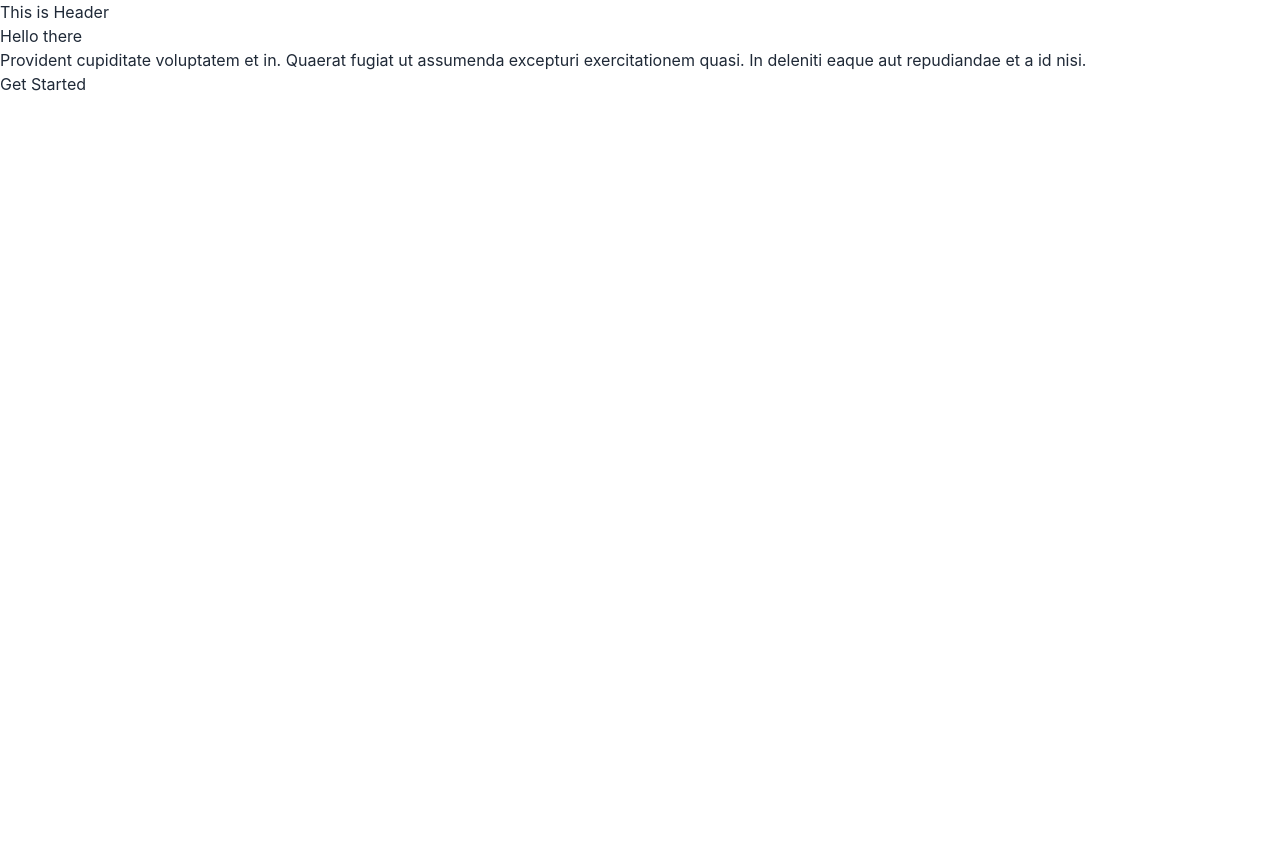
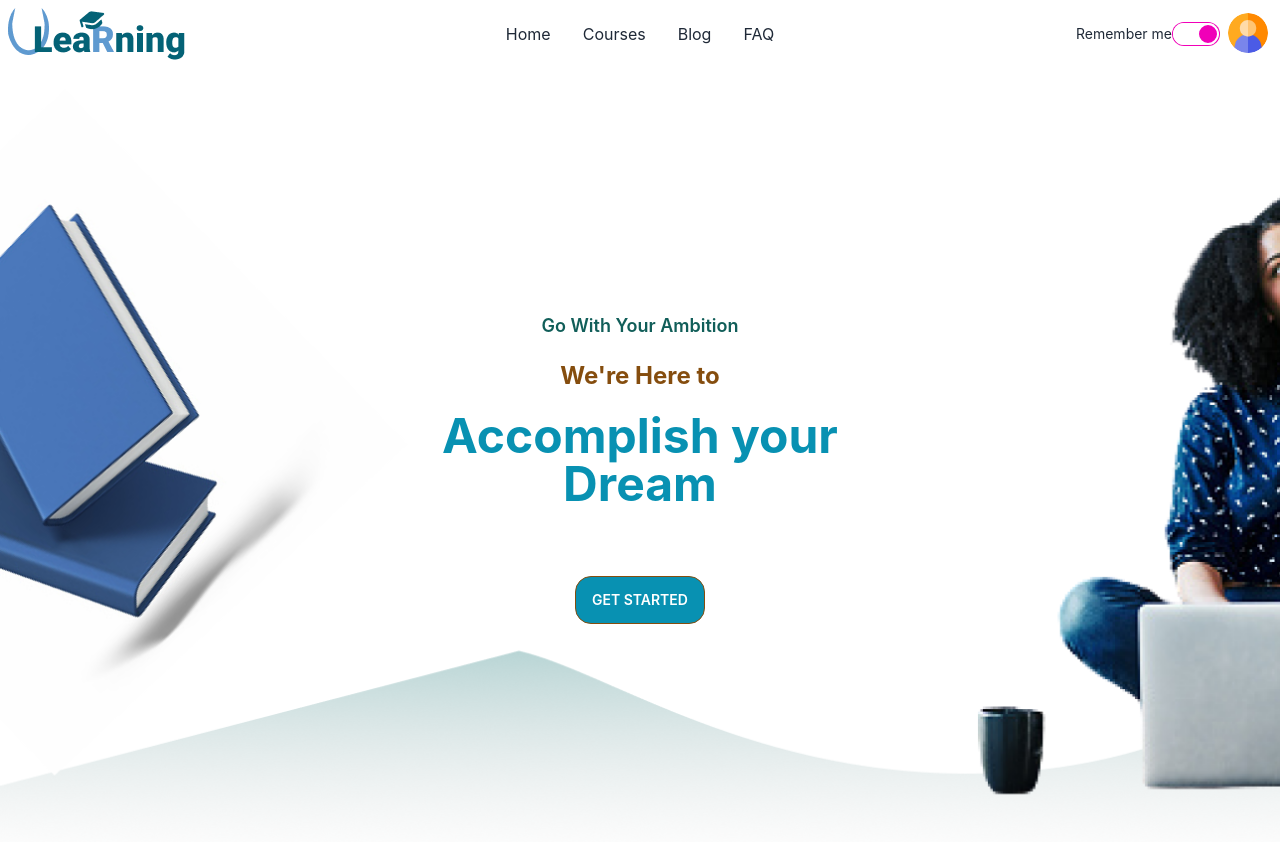
Before and after one commit to Upoma218/learning-platform, a React (Create React App) app: page / in a window 1280 px wide. Shown: the top 842 px of the page. Before the commit the page ends 800 px from the top, so only its background shows below. Built offline with nearby package versions, Linux system fonts and the light colour scheme.

Commit message:
Register page Created

```diff
--- a/package.json
+++ b/package.json
@@ -20,9 +20,6 @@
     "web-vitals": "^2.1.4"
   },
   "scripts": {
-    "build:tailwind": "tailwindcss build src/tailwind.css -o src/tailwind.output.css",
-    "prestart": "npm run build:tailwind",
-    "prebuild": "npm run build:tailwind",
     "start": "react-scripts start",
     "build": "react-scripts build",
     "test": "react-scripts test",
--- /dev/null
+++ b/src/Pages/Blog/Blog.js
@@ -0,0 +1,11 @@
+import React from 'react';
+
+const Blog = () => {
+    return (
+        <div>
+            <h1>This is blog page</h1>
+        </div>
+    );
+};
+
+export default Blog;
--- /dev/null
+++ b/src/Pages/FAQ/FAQ.js
@@ -0,0 +1,11 @@
+import React from 'react';
+
+const FAQ = () => {
+    return (
+        <div>
+            <h1>This is FAQ page</h1>
+        </div>
+    );
+};
+
+export default FAQ;
--- a/src/Pages/Home/Home.js
+++ b/src/Pages/Home/Home.js
@@ -1,16 +1,18 @@
 import React from 'react';
-
+import hero from '../../Assets/images/heroImg.png'
 
 const Home = () => {
+
     return (
         <div>
-            <div className="hero min-h-screen" style={{ backgroundImage:  '../../Assets/images/heroImg.png'}}>
-                <div className="hero-overlay bg-opacity-60"></div>
+            <div className="hero min-h-screen " style={{ backgroundImage: `url(${hero})`}}>
+                <div className="hero-overlay bg-opacity-0"></div>
                 <div className="hero-content text-center text-neutral-content">
                     <div className="max-w-md">
-                        <h1 className="mb-5 text-5xl font-bold">Hello there</h1>
-                        <p className="mb-5">Provident cupiditate voluptatem et in. Quaerat fugiat ut assumenda excepturi exercitationem quasi. In deleniti eaque aut repudiandae et a id nisi.</p>
-                        <button className="btn btn-primary">Get Started</button>
+                        <h5 className="mb-5 text-lg font-semibold text-teal-800">Go With Your Ambition</h5>
+                        <h4 className="mb-5 text-2xl font-bold text-yellow-800">We're Here to</h4>
+                        <h1 className="mb-5 text-5xl font-bold  text-cyan-600">Accomplish your Dream</h1>
+                        <button className="btn bg-cyan-600  rounded-2xl border-yellow-800 border-spacing-3 mt-12">Get Started</button>
                     </div>
                 </div>
             </div>
--- /dev/null
+++ b/src/Pages/Register/LogOut.js
@@ -0,0 +1,11 @@
+import React from 'react';
+
+const LogOut = () => {
+    return (
+        <div>
+            <h1>This is Log out</h1>
+        </div>
+    );
+};
+
+export default LogOut;
--- /dev/null
+++ b/src/Pages/Register/Login.js
@@ -0,0 +1,11 @@
+import React from 'react';
+
+const Login = () => {
+    return (
+        <div>
+            <h1>this is login</h1>
+        </div>
+    );
+};
+
+export default Login;
--- /dev/null
+++ b/src/Pages/Register/Register.js
@@ -0,0 +1,11 @@
+import React from 'react';
+
+const Register = () => {
+    return (
+        <div>
+            <h1>This is register</h1>
+        </div>
+    );
+};
+
+export default Register;
--- a/src/Pages/Shared/Header/Header.js
+++ b/src/Pages/Shared/Header/Header.js
@@ -1,11 +1,58 @@
 import React from 'react';
+import { Link } from 'react-router-dom';
+import logo from '../../../Assets/images/logo.png'
+import userPP from '../../../Assets/images/user.png'
 
 const Header = () => {
     return (
-        <div>
-           <h1>This is Header</h1>
+        <div className="navbar bg-base-100">
+            <div className="navbar-start">
+                <div className="dropdown">
+                    <label tabIndex={0} className="btn btn-ghost lg:hidden">
+                        <svg xmlns="http://www.w3.org/2000/svg" className="h-5 w-5" fill="none" viewBox="0 0 24 24" stroke="currentColor"><path strokeLinecap="round" strokeLinejoin="round" strokeWidth="2" d="M4 6h16M4 12h8m-8 6h16" /></svg>
+                    </label>
+                    <ul tabIndex={0} className="menu menu-compact dropdown-content mt-3 p-2 shadow bg-base-100 rounded-box w-52">
+                        <li><Link>Home</Link></li>
+                        <li><Link>Courses</Link></li>
+                        <li><Link>Blog</Link></li>
+                        <li><Link>FAQ</Link></li>
+                    </ul>
+                </div>
+                <img src={logo} alt="" />
+            </div>
+            <div className="navbar-center hidden lg:flex">
+                <ul className="menu menu-horizontal p-0">
+                    <li><Link>Home</Link></li>
+                    <li><Link>Courses</Link></li>
+                    <li><Link>Blog</Link></li>
+                    <li><Link>FAQ</Link></li>
+                </ul>
+            </div>
+            <div className="navbar-end">
+                <div className="form-control">
+                    <label className="label cursor-pointer">
+                        <span className="label-text">Remember me</span>
+                        <input type="checkbox" className="toggle toggle-secondary" checked />
+                    </label>
+                </div>
+                <div className="flex-none gap-2">
+                    <div className="dropdown dropdown-end">
+                        <label tabIndex={0} className="btn btn-ghost btn-circle avatar">
+                            <div className="w-10 rounded-full">
+                                <img src={userPP} alt="" />
+                            </div>
+                        </label>
+                        <ul tabIndex={0} className="mt-3 p-2 shadow menu menu-compact dropdown-content bg-base-100 rounded-box w-52">
+                            <li><Link>Register</Link></li>
+                            <li><Link>Login</Link></li>
+                            <li><Link>Logout</Link></li>
+                        </ul>
+                    </div>
+                </div>
+
+            </div>
         </div>
-    );
+    )
 };
 
 export default Header;
--- a/tailwind.config.js
+++ b/tailwind.config.js
@@ -1,6 +1,8 @@
 /** @type {import('tailwindcss').Config} */
 module.exports = {
-  content: [],
+  content: [
+    "./src/**/*.{js,jsx,ts,tsx}",
+  ],
   theme: {
     extend: {},
   },
```
Also changed, not shown: src/Routes/Routes.js (+11 -1 lines), src/Assets/images/user.png (added).
